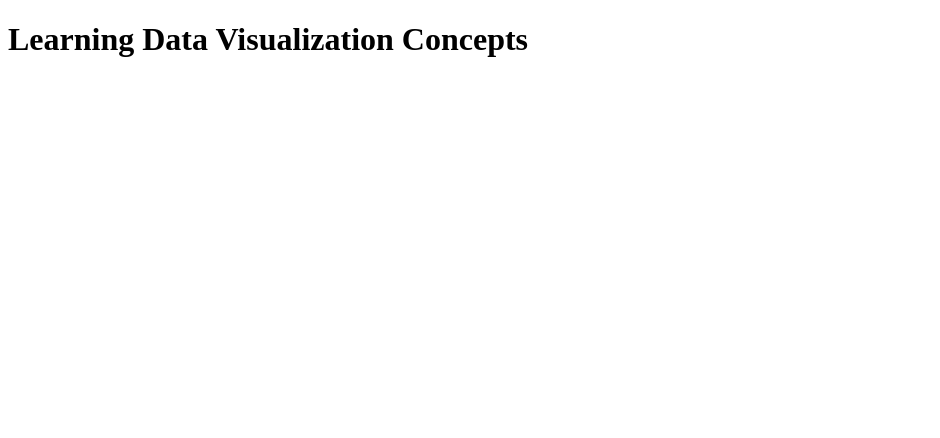
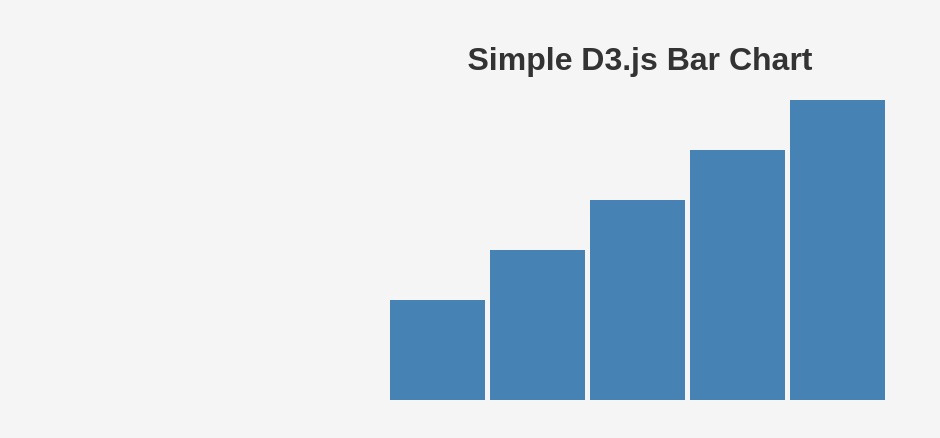
Before and after one commit to bomkazin/Data_Visualization, a plain HTML site: page index.html in a window 1280 px wide. Shown: the whole page, without its empty margins (0-940 px from the left). Drawn offline with nearby package versions, Linux system fonts and the light colour scheme.

Commit message:
Simple bar chart without axis and labels

```diff
--- /dev/null
+++ b/css/style.css
@@ -0,0 +1,30 @@
+body{
+    font-family: Arial, sans-serif;
+    margin: 0;
+    padding: 20px;
+    background-color: #f5f5f5;
+}
+
+h1{
+    text-align: center;
+    color: #333;
+}
+
+#chart{
+    display: flex;
+    justify-content: center;
+    margin-top: 20px;
+}
+
+.bar{
+    fill: steelblue;
+    transition: fill 0.3s;
+}
+
+.bar:hover{
+    fill: orange;
+}
+
+.axis{
+    font-size: 12px;
+}
--- a/index.html
+++ b/index.html
@@ -1,14 +1,22 @@
 <!DOCTYPE html>
 <html lang="en">
+
 <head>
     <meta charset="UTF-8">
     <meta name="viewport" content="width=device-width, initial-scale=1.0">
-    <title>Document</title>
-    <link rel="stylesheet" href="styles.css">
+    <title>D3.js Bar Chart</title>
+
+    <link rel="stylesheet" href="css/style.css">
+    <!-- D3 library -->
+    <script src="https://d3js.org/d3.v7.min.js"></script>
+
 </head>
+
 <body>
-    <h1>Learning Data Visualization Concepts</h1>
-<script src="script.js"></script>
-<script src="http://d3js.org/d3.v3.min.js" charset="utf-8"></script>
+    <h1>Simple D3.js Bar Chart</h1>
+    <div id="chart"></div>
+
+    <script src="js/script.js"></script>
 </body>
+
 </html>
--- /dev/null
+++ b/js/script.js
@@ -0,0 +1,20 @@
+const data = [10, 15, 20,25,30];
+
+const width = 500;
+const height = 300;
+const barWidth = width/data.length;
+
+const svg = d3.select("#chart")
+    .append("svg")
+    .attr("width",width)
+    .attr("height", height);
+
+svg.selectAll("rect")
+    .data(data)
+    .enter()
+    .append("rect")
+    .attr("class", "bar")
+    .attr("x", (d,i)=> i* barWidth)
+    .attr("y",d=> height -d *10)
+    .attr("width", barWidth -5)
+    .attr("height", d => d*10);
--- a/script.js
+++ /dev/null
@@ -1 +0,0 @@
-d3.select("body").append("h1").text("We need to do this again tomorrow");
```
Also changed, not shown: styles.css (deleted), 1 other file.
